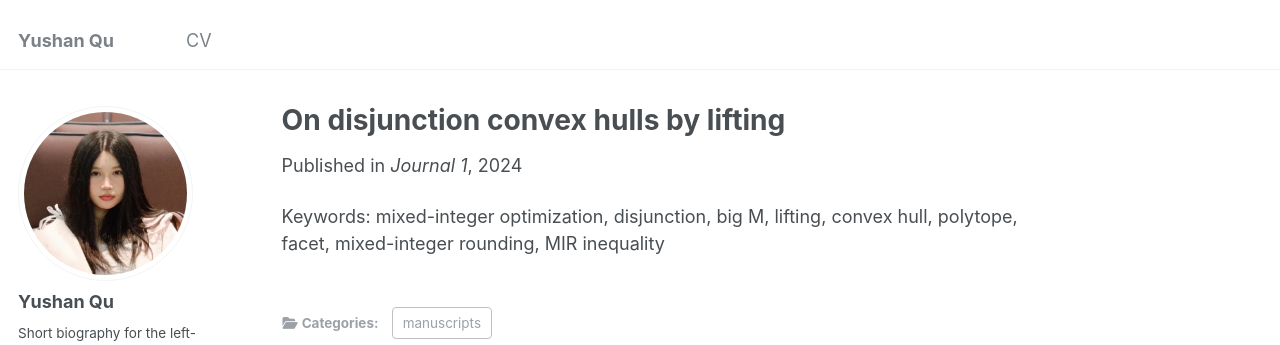
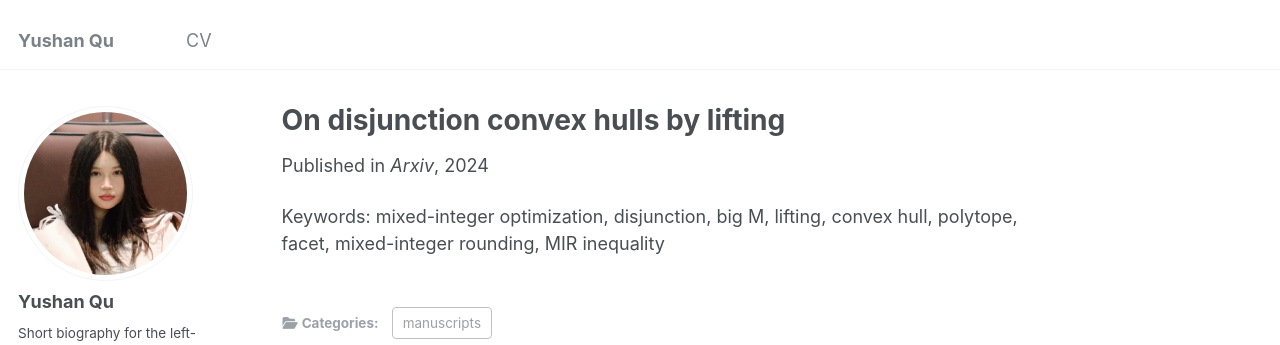
Before and after one commit to yushanqu/yushanqu.github.io, a Jekyll site: the page built from _publications/2009-10-01-paper-title-number-1.md, in a window 1280 px wide. Shown: the top 345 px of the page. Built offline with Jekyll 4.4.1, drawn with Linux system fonts in a browser that asks for light colours.

Commit message:
Update 2009-10-01-paper-title-number-1.md

```diff
--- a/_publications/2009-10-01-paper-title-number-1.md
+++ b/_publications/2009-10-01-paper-title-number-1.md
@@ -5,7 +5,7 @@ category: manuscripts
 permalink: /publication/2009-10-01-paper-title-number-1
 excerpt: 'This paper is about the number 1. The number 2 is left for future work.'
 date: 2024-10-31
-venue: 'Journal 1'
+venue: 'Arxiv'
 # slidesurl: 'http://academicpages.github.io/files/slides1.pdf'
 paperurl: 'https://www.arxiv.org/pdf/2407.15244'
 # citation: 'Your Name, You. (2009). &quot;Paper Title Number 1.&quot; <i>Journal 1</i>. 1(1).'
```
